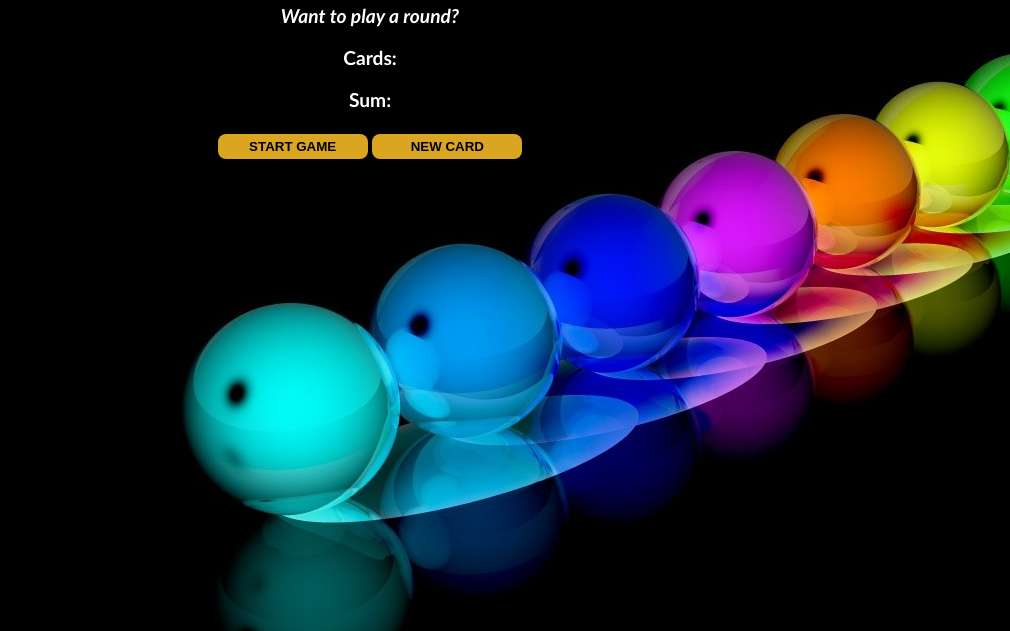
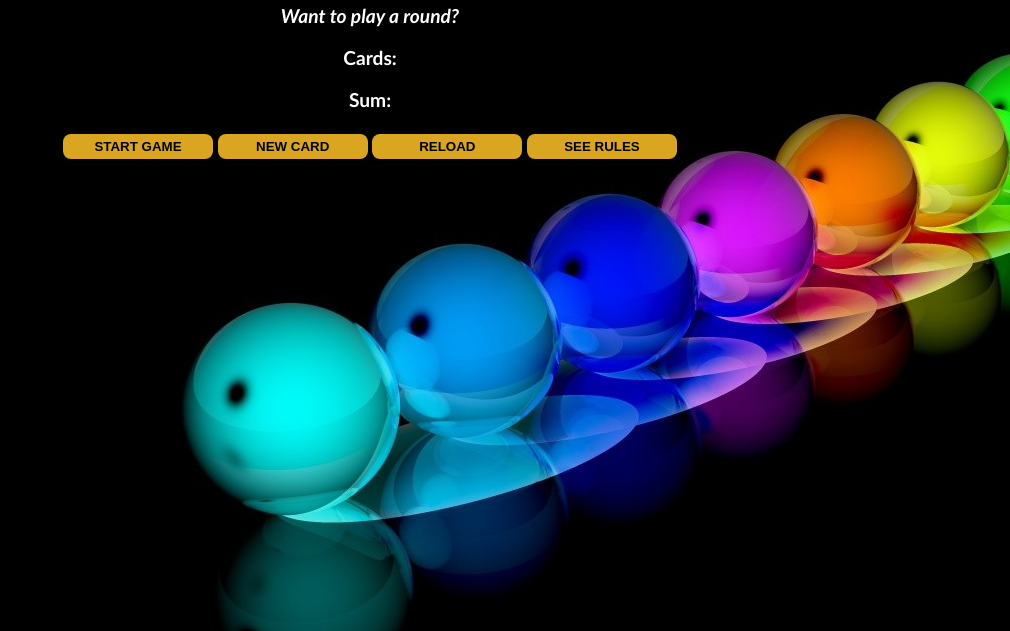
Before and after one commit to KingNelx/CardPairs21JSs, a plain HTML site: page index.html in a window 1280 px wide. Shown: the part 169-800 px from the top of the page, without its empty margins (270-1280 px from the left). Drawn offline with Linux system fonts and the light colour scheme.

Commit message:
Update index.html

```diff
--- a/index.html
+++ b/index.html
@@ -18,6 +18,10 @@
 
         <button onclick="start()"> START GAME </button>
         <button onclick="newCard()"> NEW CARD </button>
+        <button onclick="location.reload()"> RELOAD </button>
+        <button onclick="rules()"> SEE RULES </button>
+        <p id = "player-el"></p>
+
     </div>
 
     <script src="variables.js"></script>
```
